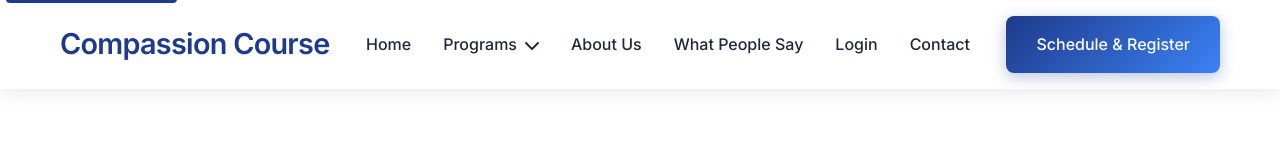
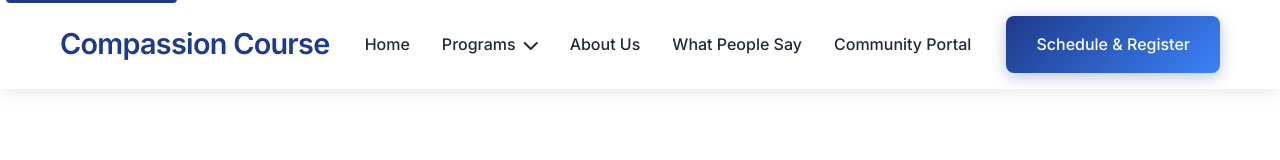
Before and after one commit to jaynbond/compassioncourse, a website with bundled scripts: page public/index.html in a window 1280 px wide. Shown: the top 160 px of the page. Built offline with nearby package versions, Linux system fonts and the light colour scheme; some packages are replaced by stand-ins of ours; no server answers; the database is empty.

Commit message:
Change Login to Community Portal and remove Contact link

```diff
--- a/public/index.html
+++ b/public/index.html
@@ -35,10 +35,7 @@
                     <a href="#testimonials" class="nav-link">What People Say</a>
                 </li>
                 <li class="nav-item">
-                    <a href="/auth/login.html" class="nav-link">Login</a>
-                </li>
-                <li class="nav-item">
-                    <a href="#contact" class="nav-link">Contact</a>
+                    <a href="/auth/login.html" class="nav-link">Community Portal</a>
                 </li>
             </ul>
             <div class="nav-register">
```
